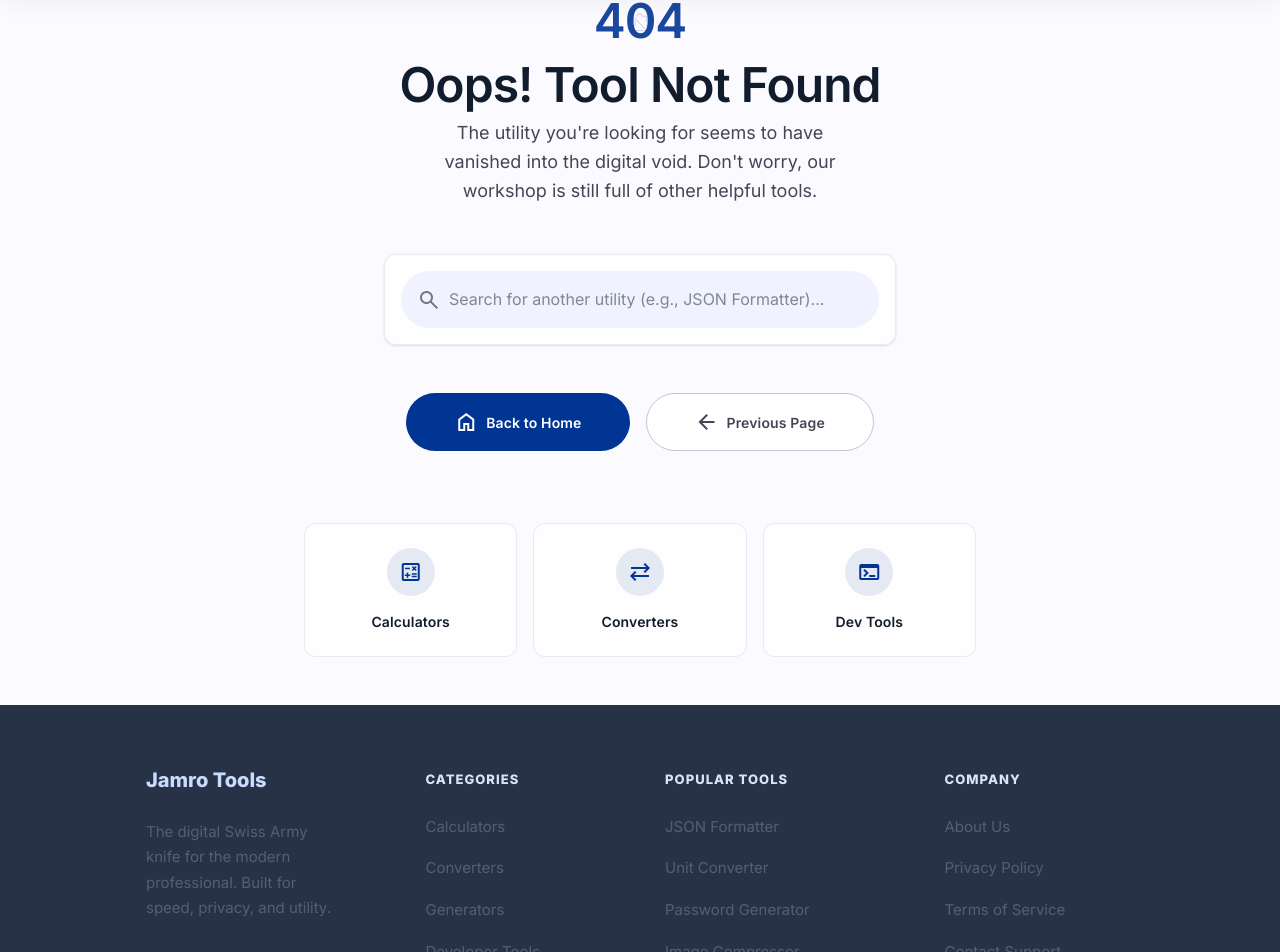
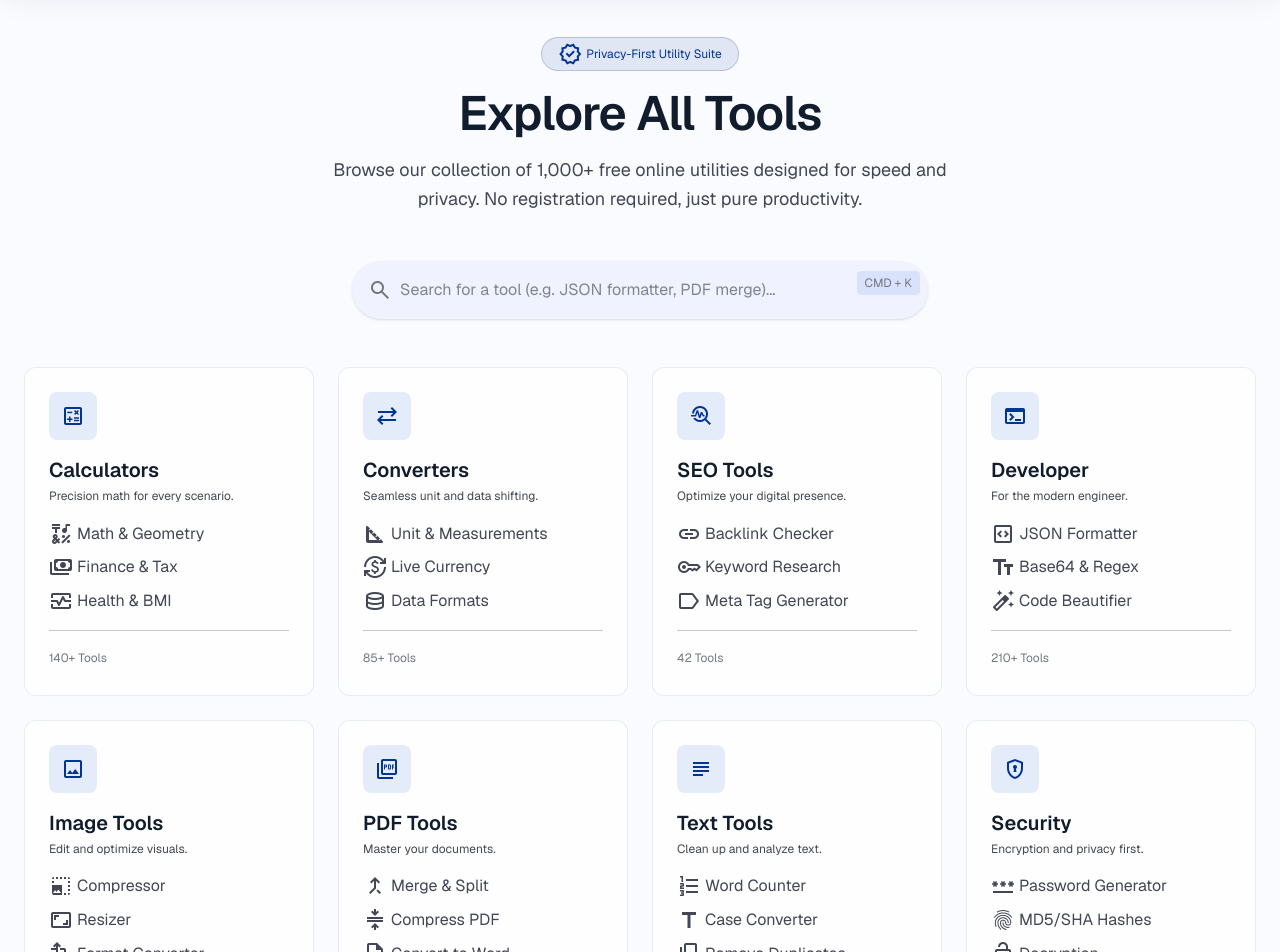
Before and after one commit to shahzaibalijamro/jamro-tools, a Next.js app: page /tools in a window 1280 px wide. Before the commit this address had no page. Shown: the part 83-1035 px from the top of the page. Built offline with nearby package versions, Linux system fonts and the light colour scheme.

Commit message:
all tools page added

```diff
--- /dev/null
+++ b/app/tools/page.tsx
@@ -0,0 +1,236 @@
+"use client";
+
+import { useEffect, useRef } from "react";
+import { SiteHeader } from "@/components/layout/site-header";
+import { SiteFooter } from "@/components/layout/site-footer";
+import Image from "next/image";
+
+/* ── Tool category data ── */
+const toolCategories = [
+  {
+    icon: "calculate",
+    title: "Calculators",
+    description: "Precision math for every scenario.",
+    tools: [
+      { icon: "emoji_symbols", label: "Math & Geometry" },
+      { icon: "payments", label: "Finance & Tax" },
+      { icon: "monitor_heart", label: "Health & BMI" },
+    ],
+    count: "140+",
+  },
+  {
+    icon: "sync_alt",
+    title: "Converters",
+    description: "Seamless unit and data shifting.",
+    tools: [
+      { icon: "square_foot", label: "Unit & Measurements" },
+      { icon: "currency_exchange", label: "Live Currency" },
+      { icon: "database", label: "Data Formats" },
+    ],
+    count: "85+",
+  },
+  {
+    icon: "troubleshoot",
+    title: "SEO Tools",
+    description: "Optimize your digital presence.",
+    tools: [
+      { icon: "link", label: "Backlink Checker" },
+      { icon: "key", label: "Keyword Research" },
+      { icon: "label", label: "Meta Tag Generator" },
+    ],
+    count: "42",
+  },
+  {
+    icon: "terminal",
+    title: "Developer",
+    description: "For the modern engineer.",
+    tools: [
+      { icon: "code_blocks", label: "JSON Formatter" },
+      { icon: "text_fields", label: "Base64 & Regex" },
+      { icon: "auto_fix_high", label: "Code Beautifier" },
+    ],
+    count: "210+",
+  },
+  {
+    icon: "image",
+    title: "Image Tools",
+    description: "Edit and optimize visuals.",
+    tools: [
+      { icon: "photo_size_select_small", label: "Compressor" },
+      { icon: "aspect_ratio", label: "Resizer" },
+      { icon: "transform", label: "Format Converter" },
+    ],
+    count: "55",
+  },
+  {
+    icon: "picture_as_pdf",
+    title: "PDF Tools",
+    description: "Master your documents.",
+    tools: [
+      { icon: "call_merge", label: "Merge & Split" },
+      { icon: "compress", label: "Compress PDF" },
+      { icon: "edit_document", label: "Convert to Word" },
+    ],
+    count: "28",
+  },
+  {
+    icon: "subject",
+    title: "Text Tools",
+    description: "Clean up and analyze text.",
+    tools: [
+      { icon: "format_list_numbered", label: "Word Counter" },
+      { icon: "title", label: "Case Converter" },
+      { icon: "content_copy", label: "Remove Duplicates" },
+    ],
+    count: "64",
+  },
+  {
+    icon: "encrypted",
+    title: "Security",
+    description: "Encryption and privacy first.",
+    tools: [
+      { icon: "password", label: "Password Generator" },
+      { icon: "fingerprint", label: "MD5/SHA Hashes" },
+      { icon: "lock_open", label: "Decryption" },
+    ],
+    count: "19",
+  },
+];
+
+export default function ToolsPage() {
+  const searchRef = useRef<HTMLInputElement>(null);
+
+  /* ── CMD+K / Ctrl+K : focus search input ── */
+  useEffect(() => {
+    const handleKeyDown = (e: KeyboardEvent) => {
+      if ((e.metaKey || e.ctrlKey) && e.key === "k") {
+        e.preventDefault();
+        searchRef.current?.focus();
+      }
+    };
+    document.addEventListener("keydown", handleKeyDown);
+    return () => document.removeEventListener("keydown", handleKeyDown);
+  }, []);
+
+  return (
+    <div className="min-h-screen">
+      <SiteHeader />
+
+      <main className="max-w-[1280px] mx-auto px-[24px] pt-[48px] pb-[48px]">
+        {/* ── Hero Section ── */}
+        <section className="mb-[48px] text-center">
+          <div className="inline-flex items-center gap-[4px] px-[16px] py-[4px] rounded-full bg-primary/10 text-primary text-label-sm mb-[16px] border border-primary/20">
+            <span className="material-symbols-outlined text-[16px]">verified</span>
+            Privacy-First Utility Suite
+          </div>
+          <h1 className="text-display-lg-mobile md:text-display-lg text-on-surface mb-[16px]">
+            Explore All Tools
+          </h1>
+          <p className="text-body-lg text-on-surface-variant max-w-2xl mx-auto">
+            Browse our collection of 1,000+ free online utilities designed for
+            speed and privacy. No registration required, just pure productivity.
+          </p>
+
+          {/* Search Bar */}
+          <div className="mt-[48px] max-w-xl mx-auto relative group">
+            <div className="absolute inset-y-0 left-[16px] flex items-center pointer-events-none">
+              <span className="material-symbols-outlined text-outline">
+                search
+              </span>
+            </div>
+            <input
+              ref={searchRef}
+              className="w-full bg-surface-container-low border-none rounded-full pl-[48px] pr-[16px] py-[16px] focus:ring-2 focus:ring-primary/20 transition-all text-body-md shadow-sm outline-none"
+              placeholder="Search for a tool (e.g. JSON formatter, PDF merge)..."
+              type="text"
+            />
+            <div className="absolute right-[8px] top-[8px]">
+              <kbd className="hidden md:inline-block px-[8px] py-[4px] bg-surface-variant text-outline rounded text-xs font-sans">
+                CMD + K
+              </kbd>
+            </div>
+          </div>
+        </section>
+
+        {/* ── Tool Directory Grid ── */}
+        <section className="grid grid-cols-1 md:grid-cols-2 lg:grid-cols-3 xl:grid-cols-4 gap-[24px]">
+          {toolCategories.map((category) => (
+            <div
+              key={category.title}
+              className="glass-card rounded-xl p-[24px] flex flex-col gap-[16px] transition-all duration-300 hover:shadow-lg hover:border-primary/30 group cursor-pointer"
+            >
+              {/* Icon */}
+              <div className="w-[48px] h-[48px] rounded-lg bg-primary-container/10 flex items-center justify-center transition-transform duration-300 group-hover:scale-110">
+                <span className="material-symbols-outlined text-primary text-[32px]">
+                  {category.icon}
+                </span>
+              </div>
+
+              {/* Content */}
+              <div>
+                <h3 className="text-title-lg text-on-surface mb-[4px]">
+                  {category.title}
+                </h3>
+                <p className="text-label-sm text-on-surface-variant mb-[16px]">
+                  {category.description}
+                </p>
+                <ul className="space-y-[8px]">
+                  {category.tools.map((tool) => (
+                    <li
+                      key={tool.label}
+                      className="flex items-center gap-[4px] text-body-md text-on-surface-variant group-hover:text-primary transition-colors"
+                    >
+                      <span className="material-symbols-outlined text-[18px]">
+                        {tool.icon}
+                      </span>{" "}
+                      {tool.label}
+                    </li>
+                  ))}
+                </ul>
+              </div>
+
+              {/* Footer */}
+              <div className="mt-auto pt-[16px] border-t border-outline-variant flex justify-between items-center">
+                <span className="text-label-sm text-outline">
+                  {category.count} Tools
+                </span>
+                <span className="material-symbols-outlined text-primary opacity-0 group-hover:opacity-100 transition-opacity">
+                  arrow_forward
+                </span>
+              </div>
+            </div>
+          ))}
+        </section>
+
+        {/* ── Newsletter / Request CTA ── */}
+        <section className="mt-[48px] p-[48px] rounded-2xl bg-inverse-surface text-on-primary-fixed-variant flex flex-col md:flex-row items-center justify-between gap-[24px] overflow-hidden relative">
+          <div className="relative z-10">
+            <h2 className="text-headline-md text-surface-bright mb-[8px]">
+              Can't find a specific tool?
+            </h2>
+            <p className="text-body-md text-surface-variant opacity-80 max-w-lg">
+              We're constantly adding new utilities to our ecosystem. Let
+              us know what you're looking for and we'll build it for
+              the community.
+            </p>
+            <button className="mt-[24px] px-[48px] py-[16px] bg-primary-container text-on-primary rounded-full text-label-md font-bold hover:bg-primary hover:text-on-primary transition-all active:scale-95 shadow-lg cursor-pointer">
+              Submit Tool Request
+            </button>
+          </div>
+          <div className="w-[256px] h-[256px] md:w-[320px] md:h-[320px] bg-primary/20 rounded-full blur-[100px] absolute -right-[80px] -top-[80px]" />
+          <div className="w-full md:w-[400px] aspect-[3/2] relative z-10 rounded-xl overflow-hidden">
+            <Image
+              src="https://lh3.googleusercontent.com/aida-public/AB6AXuAy3BakiwxG6qRWqcUxPr02ch-EMk444gMPbA9ODLZeyOtLhRBMoCkFYUjrTCzWetco9HRCViApNi2NuWrCnIJpf4YsYGBGUrDHIgwwS3VP8kJuH0w2tsNz8GAAtsH076s5FpnIVthYs8mFA5MLcrKm0zJtvbN4qLcd7KFEl04R4LHWZmyvxc_4HdIUMiB96U03T6ijbpy5PU2J-X9bGwa83k7WcIDcqoASQZdvHZIm9yuBCpgVNQWnvH44JA7oDhEeGHmQM4-X8C_L"
+              alt="Digital building blocks and floating interface elements illustration"
+              fill
+              className="object-cover"
+              sizes="(max-width: 768px) 100vw, 400px"
+            />
+          </div>
+        </section>
+      </main>
+
+      <SiteFooter />
+    </div>
+  );
+}
```
